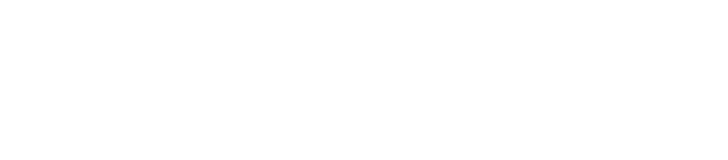
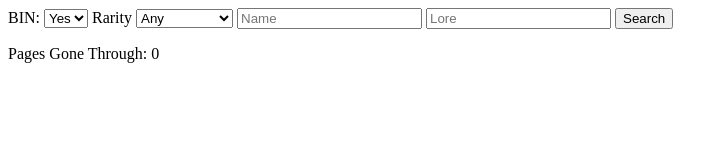
Before and after one commit to SmartiusCodes/SkyblockTools, a plain HTML site: page index.html in a window 1280 px wide. Shown: the whole page, without its empty margins (0-728 px from the left). Drawn offline with Linux system fonts and the light colour scheme.

Commit message:
Basic functions

```diff
--- /dev/null
+++ b/Notes.txt
@@ -0,0 +1 @@
+Website: SmartiusCodes.github.io
--- a/index.html
+++ b/index.html
@@ -3,9 +3,40 @@
 <head>
     <meta charset="UTF-8">
     <meta name="viewport" content="width=device-width, initial-scale=1.0">
-    <title>Testing</title>
+    <title>SB AH Viewer</title>
 </head>
 <body>
 
+    BIN:
+    <select id="BIN">
+        <option value="true" selected>Yes</option>
+        <option value="false">No</option>
+    </select>
+
+    Rarity
+    <select id="Rarity">
+        <option value="Any" selected>Any</option>
+        <option value="COMMON">Common</option>
+        <option value="UNCOMMON">Uncommon</option>
+        <option value="RARE">Rare</option>
+        <option value="EPIC">Epic</option>
+        <option value="LEGENDARY">Legendary</option>
+        <option value="MYTHIC">Mythic</option>
+        <option value="DIVINE">Divine</option>
+        <option value="SPECIAL">Special</option>
+        <option value="VERY SPECIAL">Very Special</option>
+    </select>
+
+    <input placeholder="Name" id="Name">
+    <input placeholder="Lore" id="Lore">
+
+    <button onclick="search()">Search</button>
+
+    <p id="pagesIn">Pages Gone Through: 0</p>
+
+    <br>
+
+    <p id="Result"></p>
 </body>
+<script src="index.js"></script>
 </html>
--- /dev/null
+++ b/index.js
@@ -0,0 +1,100 @@
+var result;
+
+async function search() {
+
+    result = "";
+
+    var BIN;
+
+    if (document.getElementById("BIN").value == "true") { BIN = "input[i].bin == true" };
+    if (document.getElementById("BIN").value == "false") { BIN = "input[i].bin == false" };
+
+    console.log(document.getElementById("BIN").value);
+
+    var itemName;
+
+    if (document.getElementById("Name").value != "") {
+        itemName = document.getElementById("Name").value;
+    } else {
+        itemName = "";
+    }
+
+    var lore = [];
+    var loreAmount;
+
+    if (document.getElementById("Lore").value != "") {
+        if (document.getElementById("Lore").value.includes(" & ")) {
+            for (var i = 0; i < document.getElementById("Lore").value.split(" & ").length; i++) {
+                loreAmount = document.getElementById("Lore").value.split(" & ")
+                lore.push(loreAmount[i]);
+            }
+        } else {
+            lore = [document.getElementById("Lore").value];
+        }
+    } else {
+        lore = [];
+    }
+
+    console.log(lore);
+
+    var allAuctionPages = [];
+    var i = 0;
+
+    var status = 200;
+
+    while (status == 200) {
+        var response = await fetch("https://api.hypixel.net/skyblock/auctions?page=" + i);
+        status = response.status;
+        if (status != 200) {
+            break;
+        }
+        allAuctionPages.push(await response.json());
+        i++;
+        document.getElementById("pagesIn").innerHTML = "Pages Gone Through: " + i;
+        console.log(i);
+    }
+    var output = [];
+
+    for (var page = 0; page < allAuctionPages.length; page++) {
+
+        var input = allAuctionPages[page].auctions;
+
+        var inserted;
+
+        for (var i = 0, ii = input.length; i < ii; i++) {
+            inserted = false;
+            var loreArray = lore;
+            //search:
+            if (eval(BIN) && input[i].item_name.toLowerCase().includes(itemName.toLowerCase())) {
+                if (loreArray.length > 0) {
+                    if (loreArray.every(item => input[i].item_lore.toLowerCase().includes(item.toLowerCase()))) {
+                        goThroughList(inserted, output, input, i);
+                    }
+                } else {
+                    goThroughList(inserted, output, input, i);
+                }
+            }
+        }
+    }
+
+    console.log(output);
+
+    for (i = 0; i < output.length; i++) {
+        result += "Item: " + output[i].item_name + ", Cost: " + output[i].starting_bid + "<br>";
+    }
+
+    document.getElementById("Result").innerHTML = result;
+}
+
+function goThroughList(inserted, output, input, i) {
+    for (var j = 0, jj = output.length; j < jj; j++) {
+        if (input[i].starting_bid < output[j].starting_bid) {
+            inserted = true;
+            output.splice(j, 0, input[i]);
+            break;
+        }
+    }
+    if (!inserted) {
+        output.push(input[i]);
+    }
+}
```
Also changed, not shown: index.css (added).
